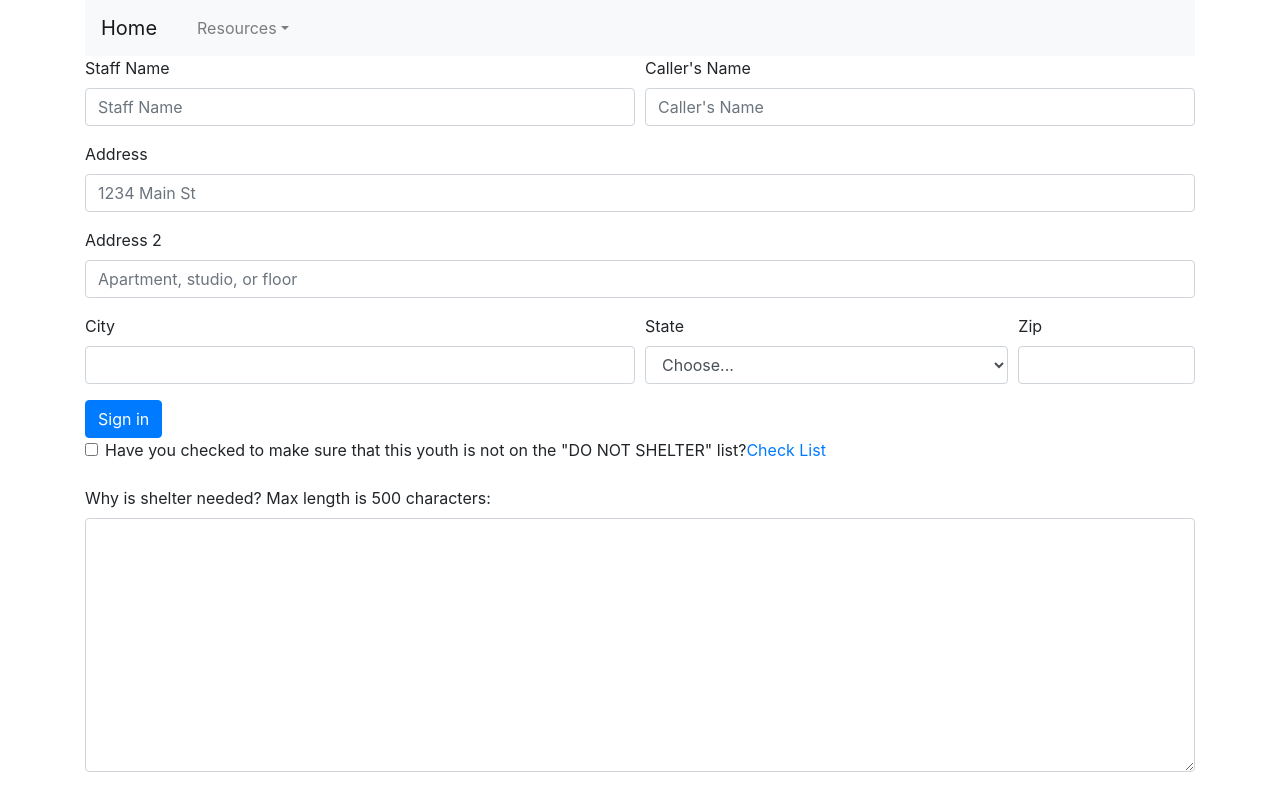
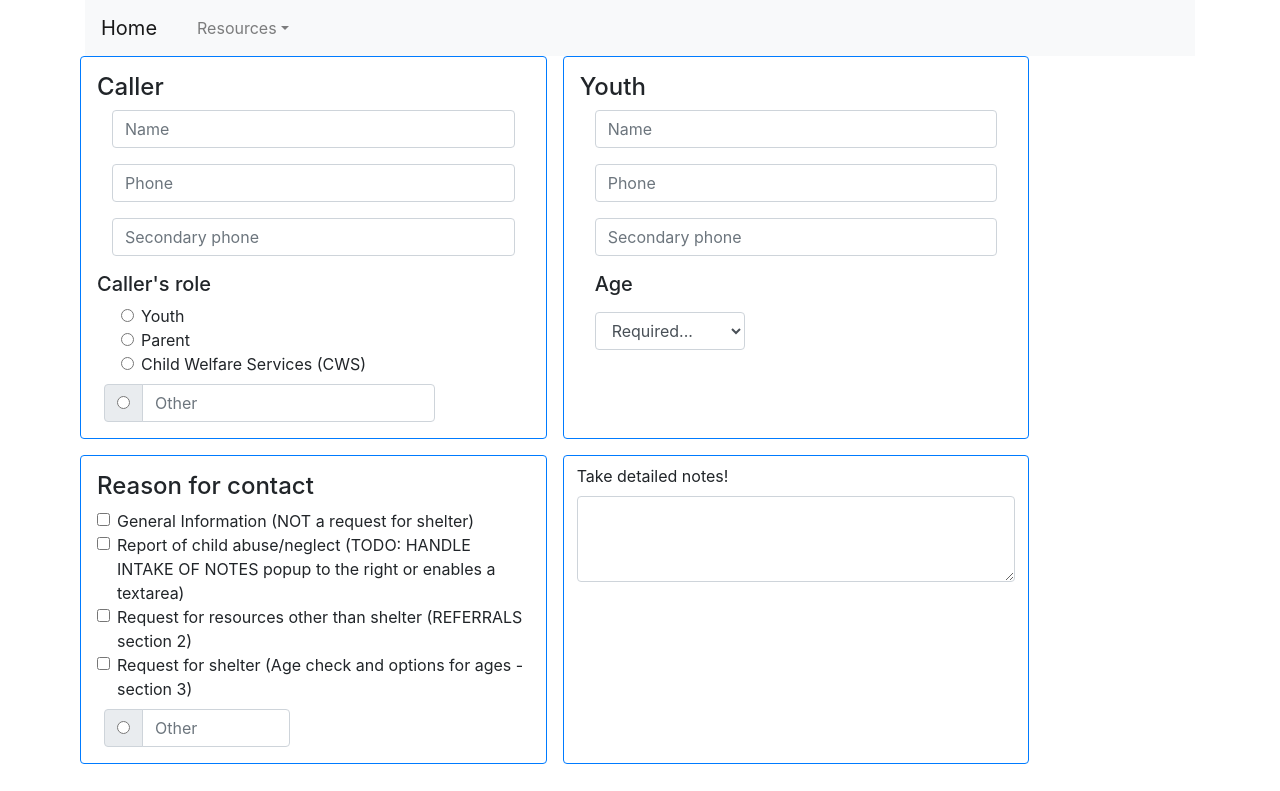
Before and after one commit to smittythehippy/Hackathon-2019, a React (Create React App) app in the folder intake-app/: page / in a window 1280 px wide. Shown: the top 791 px of the page. Built offline with nearby package versions, Linux system fonts and the light colour scheme.

Commit message:
form formatting and changes

```diff
--- a/intake-app/src/components/views/Home.js
+++ b/intake-app/src/components/views/Home.js
@@ -1,5 +1,5 @@
 import React, { Component } from 'react'
-import FirstForm from "../layout/FirstForm"
+//import FirstForm from "../layout/FirstForm"
 import SecondForm from "../layout/SecondForm"
 import Referrals from '../layout/Referrals';
 
@@ -9,30 +9,20 @@ class Home extends Component {
   constructor(props) {
     super(props);
     this.state = {
-      staff_name: '',
-      caller_name: ''
+      value: ''
     };
 
     this.handleInputChange = this.handleInputChange.bind(this);
     this.handleSubmit = this.handleSubmit.bind(this);
-    // const Promise = require('bluebird')
-    // const AppDAO = require('../../../src/dao')
-    // const FormRepository = require('../../form_repository')
-    // const dao = new AppDAO('../../database.sqlite3')
   }
 
   handleInputChange(event) {
-    const target = event.target;
-    if (target.name == "staff_name")
-    {
-      this.setState({staff_name: event.target.value});
-    }
-    else if (target.name == 'caller_name')
-      this.setState({caller_name : event.target.value})
+    this.setState({value: event.target.value});
+
   }
 
   handleSubmit(event) {
-    alert('A name was submitted: ' + this.state.staff_name + '\n caller_name: ' + this.state.caller_name);
+    alert('A name was submitted: ' + this.state.value);
     event.preventDefault();
   }
 
@@ -41,52 +31,149 @@ class Home extends Component {
       <div>
         <form onSubmit={this.handleSubmit}>
         <div className="form-row">
-          <div className="form-group col-md-6">
-              <label htmlFor="inputEmail4">Staff Name</label>
-              <input type="text" className="form-control" id="inputStaff" placeholder="Staff Name" name="staff_name"
+          <div className="form-group col-md-5 border border-primary rounded p-3">
+          <h4>Caller</h4>
+              <div className="form-group col-md-12">
+                <input type="text" className="form-control"
+                        id="inputCallerName" placeholder="Name"
+                        name="caller_name" />
+              </div>
+              <div className="form-group col-md-12">
+                <input type="phone" className="form-control"
+                      id="inputCallerPhone" placeholder="Phone"
+                      name="caller_phone"
                       value={this.state.value} onChange={this.handleInputChange} />
               </div>
-          <div className="form-group col-md-6">
-              <label>Caller's Name</label>
-              <input type="text" className="form-control" id="inputCaller" placeholder="Caller's Name"  name="caller_name"
+              <div className="form-group col-md-12">
+                <input type="phone" className="form-control"
+                      id="inputCallerPhone2" placeholder="Secondary phone"
+                      name="caller_phone"
                       value={this.state.value} onChange={this.handleInputChange} />
               </div>
+              <h5>Caller's role</h5>
+              <div class="form-check ml-4">
+                    <input class="form-check-input" type="radio" name="exampleRadios" id="radio_caller1" value="option1"/>
+                    <label class="form-check-label" for="radio_caller1">
+                      Youth
+                    </label>
               </div>
-      <div className="form-group">
-          <label htmlFor="inputAddress">Address</label>
-          <input type="text" className="form-control" id="inputAddress" placeholder="1234 Main St" />
+              <div class="form-check ml-4">
+                    <input class="form-check-input" type="radio" name="exampleRadios" id="radio_caller2" value="option2"/>
+                    <label class="form-check-label" for="radio_caller2" >
+                      Parent
+                    </label>
               </div>
-      <div className="form-group">
-          <label htmlFor="inputAddress2">Address 2</label>
-          <input type="text" className="form-control" id="inputAddress2" placeholder="Apartment, studio, or floor" />
+              <div class="form-check ml-4 mb-2">
+                    <input class="form-check-input" type="radio" name="exampleRadios" id="radio_caller3" value="option3"/>
+                    <label class="form-check-label" for="radio_caller3" >
+                      Child Welfare Services (CWS)
+                    </label>
+              </div>
+              <div class="input-group col-md-10 ml-n2">
+                <div class="input-group-prepend">
+                  <div class="input-group-text">
+                    <input type="radio" name = "exampleRadios"
+                            id = "radio_caller4"/>
+                  </div>
+                </div>
+
+                  <input type="text" class="form-control" placeholder="Other"/>
+              </div>
+        </div>
+        <div className="ml-3 col-md-5 form-group border border-primary rounded p-3">
+          <h4>Youth</h4>
+              <div className="form-group col-md-12">
+                <input type="text" className="form-control"
+                        id="inputCallerName" placeholder="Name"
+                        name="caller_name" />
+              </div>
+              <div className="form-group col-md-12">
+                <input type="phone" className="form-control"
+                      id="inputCallerPhone" placeholder="Phone"
+                      name="caller_phone"
+                      value={this.state.value} onChange={this.handleInputChange} />
+              </div>
+              <div className="form-group col-md-12">
+                <input type="phone" className="form-control"
+                      id="inputCallerPhone2" placeholder="Secondary phone"
+                      name="caller_phone"
+                      value={this.state.value} onChange={this.handleInputChange} />
+              </div>
+              <div class="form-group col-md-5">
+                <label for="exampleFormControlSelect2"><h5>Age</h5></label>
+                  <select class="form-control" id="exampleFormControlSelect2">
+                  <option value="" disabled selected hidden>Required...</option>
+                    <option>11 or Younger</option>
+                    <option>12</option>
+                    <option>13</option>
+                    <option>14</option>
+                    <option>15</option>
+                    <option>16</option>
+                    <option>17</option>
+                    <option>18</option>
+                    <option>19</option>
+                    <option>20</option>
+                    <option>21</option>
+                    <option>22</option>
+                    <option>23</option>
+                    <option>24</option>
+                    <option>25 or Older</option>
+                  </select>
+              </div>
+        </div>
       </div>
       <div className="form-row">
-          <div className="form-group col-md-6">
-              <label htmlFor="inputCity">City</label>
-              <input type="text" className="form-control" id="inputCity" />
+        <div className="p-3 col-md-5 form-group border border-primary rounded">
+          <h4>Reason for contact</h4>
+          <div classname="m-4">
+              <div class="form-check">
+                <input class="form-check-input" type="checkbox" value="" id="defaultCheck1"/>
+                <label class="form-check-label" for="defaultCheck1">
+                  General Information (NOT a request for shelter)
+                </label>
               </div>
-          <div className="form-group col-md-4">
-              <label htmlFor="inputState">State</label>
-              <select id="inputState" className="form-control">
-                  <option selected>Choose...</option>
-                  <option>...</option>
-              </select>
+              <div class="form-check">
+                <input class="form-check-input" type="checkbox" value="" id="defaultCheck2" />
+                <label class="form-check-label" for="defaultCheck2">
+                  Report of child abuse/neglect (TODO: HANDLE INTAKE OF NOTES popup to the right or enables a textarea)
+                </label>
               </div>
-          <div className="form-group col-md-2">
-              <label htmlFor="inputZip">Zip</label>
-              <input type="text" className="form-control" id="inputZip" />
+              <div class="form-check">
+                <input class="form-check-input" type="checkbox" value="" id="defaultCheck2" />
+                <label class="form-check-label" for="defaultCheck2">
+                  Request for resources other than shelter (REFERRALS section 2)
+                </label>
+              </div>
+              <div class="form-check">
+                <input class="form-check-input" type="checkbox" value="" id="defaultCheck2" />
+                <label class="form-check-label" for="defaultCheck2">
+                  Request for shelter (Age check and options for ages - section 3)
+                </label>
               </div>
             </div>
-      <button type="submit" value = "submit" className="btn btn-primary">Sign in</button>
+            <div class="input-group col-md-6 mt-2 ml-n2">
+                    <div class="input-group-prepend">
+                      <div class="input-group-text">
+                        <input type="radio" name = "exampleRadios"
+                                id = "radio_caller4"/>
+                      </div>
+                    </div>
+                      <input type="text" class="form-control" placeholder="Other"/>
+            </div>
+        </div>
+          <div className="ml-3 col-md-5 form-group border border-primary rounded" disabled>
+            <div class="form-group m-2">
+              <label for="exampleFormControlTextarea1">Take detailed notes!</label>
+              <textarea class="form-control" id="exampleFormControlTextarea1" rows="3"></textarea>
+            </div>
+          </div>
+      </div>
       </form>
+      {/* <hr></hr>
+      <br></br>
   <SecondForm />
-  <Referrals />
+  <Referrals /> */}
       </div>
-      // <div>
-      //   <FirstForm />
-      //   <SecondForm />
-      //   <Referrals />
-      // </div>
     )
   }
 }
```
Also changed, not shown: intake-app/src/components/layout/SecondForm.js (line endings or trailing spaces). Lines whose indentation alone changed are shown as unchanged.
